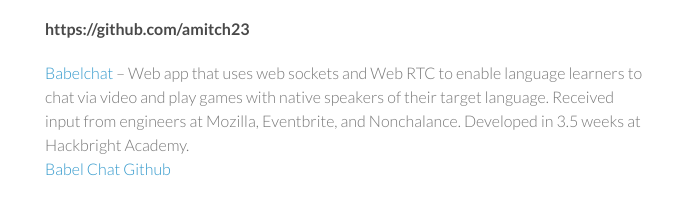
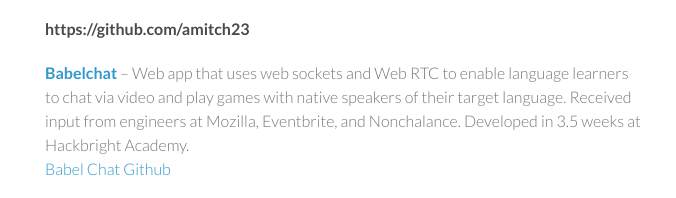
Before and after one commit to amitch23/amitch23.github.io, a plain HTML site: page resume.html in a window 1280 px wide. Shown: the part 163-361 px from the top of the page, 445-1121 px from the left. Drawn offline with Linux system fonts and the light colour scheme.

Commit message:
updated resume

```diff
--- a/resume.html
+++ b/resume.html
@@ -52,7 +52,7 @@
             <h2>PROJECTS</h2>
             <hr>
             <a href="https://github.com/amitch23" target="_blank"><h4>https://github.com/amitch23</h4></a>
-            <p><b><a name="babelchat">Babelchat</a></b> – Web app that uses web sockets and Web RTC to enable language learners to  chat via video and play games with native speakers of their target language. Received input from engineers at Mozilla, Eventbrite, and Nonchalance. Developed in 3.5 weeks at Hackbright Academy.<br/> <a href="https://github.com/amitch23/Babel_Chat" target="_blank">Babel Chat Github</a></p>
+            <p><span style="color:inherit"><a name="babelchat"><b>Babelchat</b></a> – Web app that uses web sockets and Web RTC to enable language learners to  chat via video and play games with native speakers of their target language. Received input from engineers at Mozilla, Eventbrite, and Nonchalance. Developed in 3.5 weeks at Hackbright Academy.<br/> <a href="https://github.com/amitch23/Babel_Chat" target="_blank">Babel Chat Github</a></p>
 
             <p><b>Freewill_robot</b> – Text generator using a Markov Chain algorithm to create 'original' tweets from Rob Brezsny's Free Will Astrology column from the East Bay Express. <a href="https://twitter.com/freewill_robot" target="_blank"> Twitter</a><br/><a href="https://github.com/amitch23/exercise08" target="_blank"> Twitterbot Github</a><br/></p>
 
```
